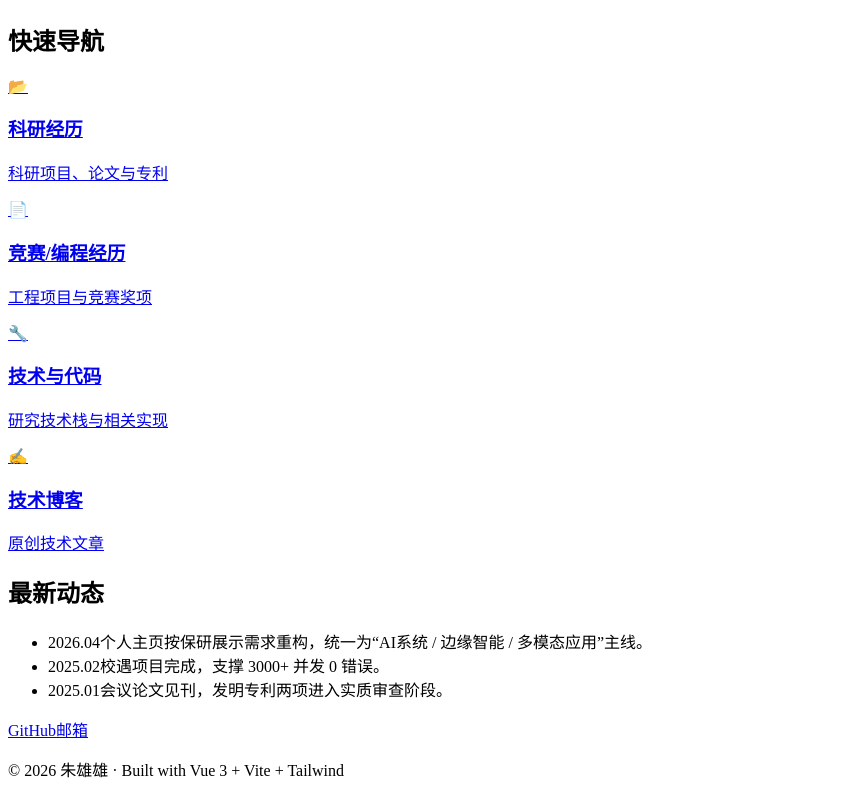
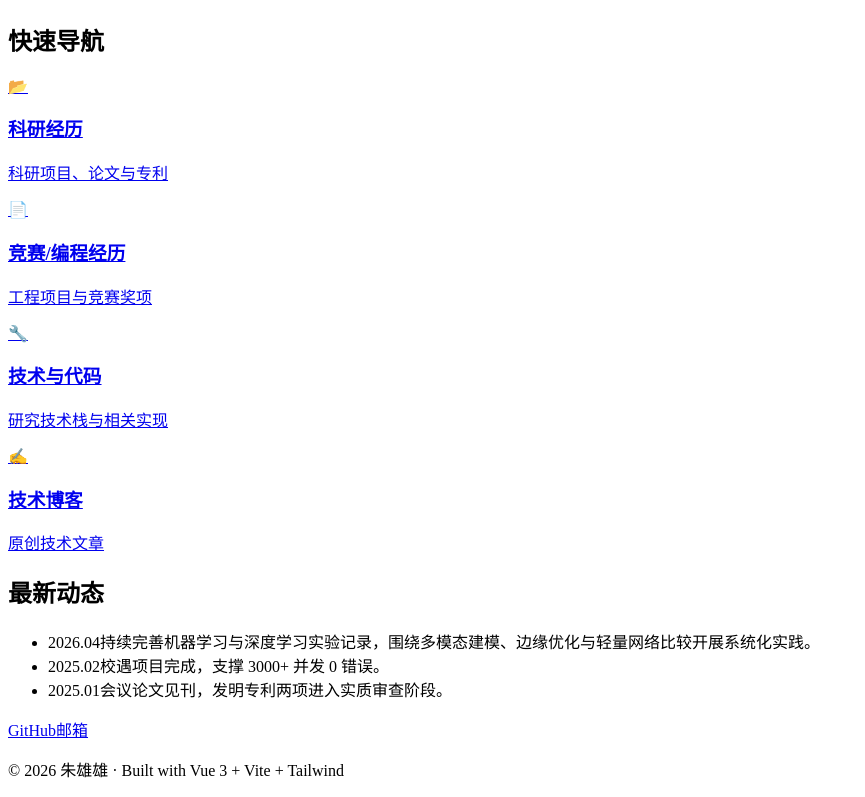
Before and after one commit to rainy-season-not-dividing/rainy-season-not-dividing.github.io, a Vue app: page / in a window 1280 px wide. Shown: the part 521-1318 px from the top of the page, without its empty margins (0-865 px from the left). Built offline with nearby package versions, Linux system fonts and the light colour scheme; the HTML template or start-up script is replaced by a standard one.

Commit message:
Update homepage news with ML progress

```diff
--- a/src/views/HomeView.vue
+++ b/src/views/HomeView.vue
@@ -90,7 +90,7 @@
         <ul class="mt-8 space-y-4">
           <li class="flex gap-4 border-l-2 border-primary-500 pl-4">
             <span class="text-sm text-gray-500 dark:text-gray-400">2026.04</span>
-            <span>个人主页按保研展示需求重构，统一为“AI系统 / 边缘智能 / 多模态应用”主线。</span>
+            <span>持续完善机器学习与深度学习实验记录，围绕多模态建模、边缘优化与轻量网络比较开展系统化实践。</span>
           </li>
           <li class="flex gap-4 border-l-2 border-primary-500 pl-4">
             <span class="text-sm text-gray-500 dark:text-gray-400">2025.02</span>
```
